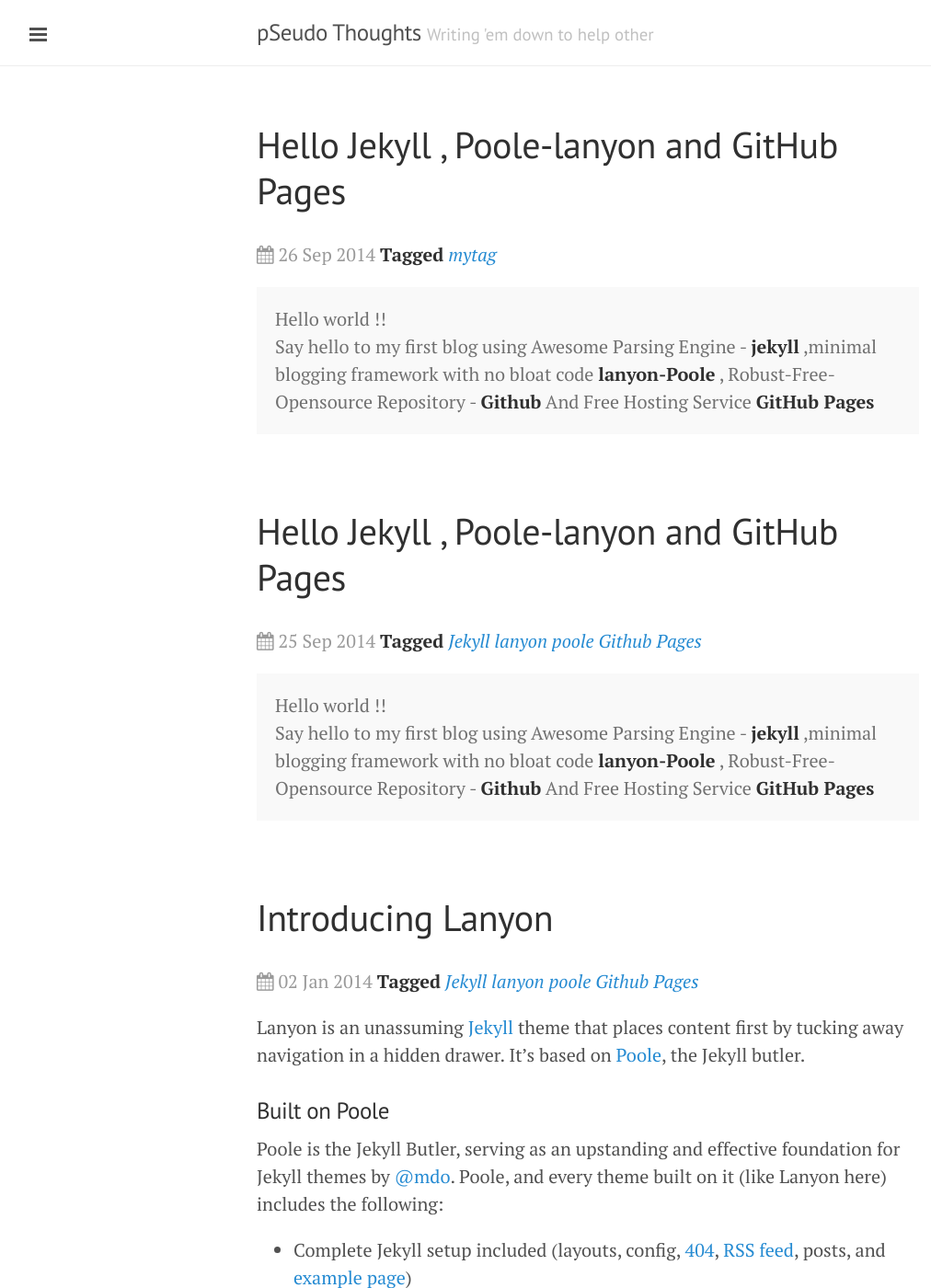
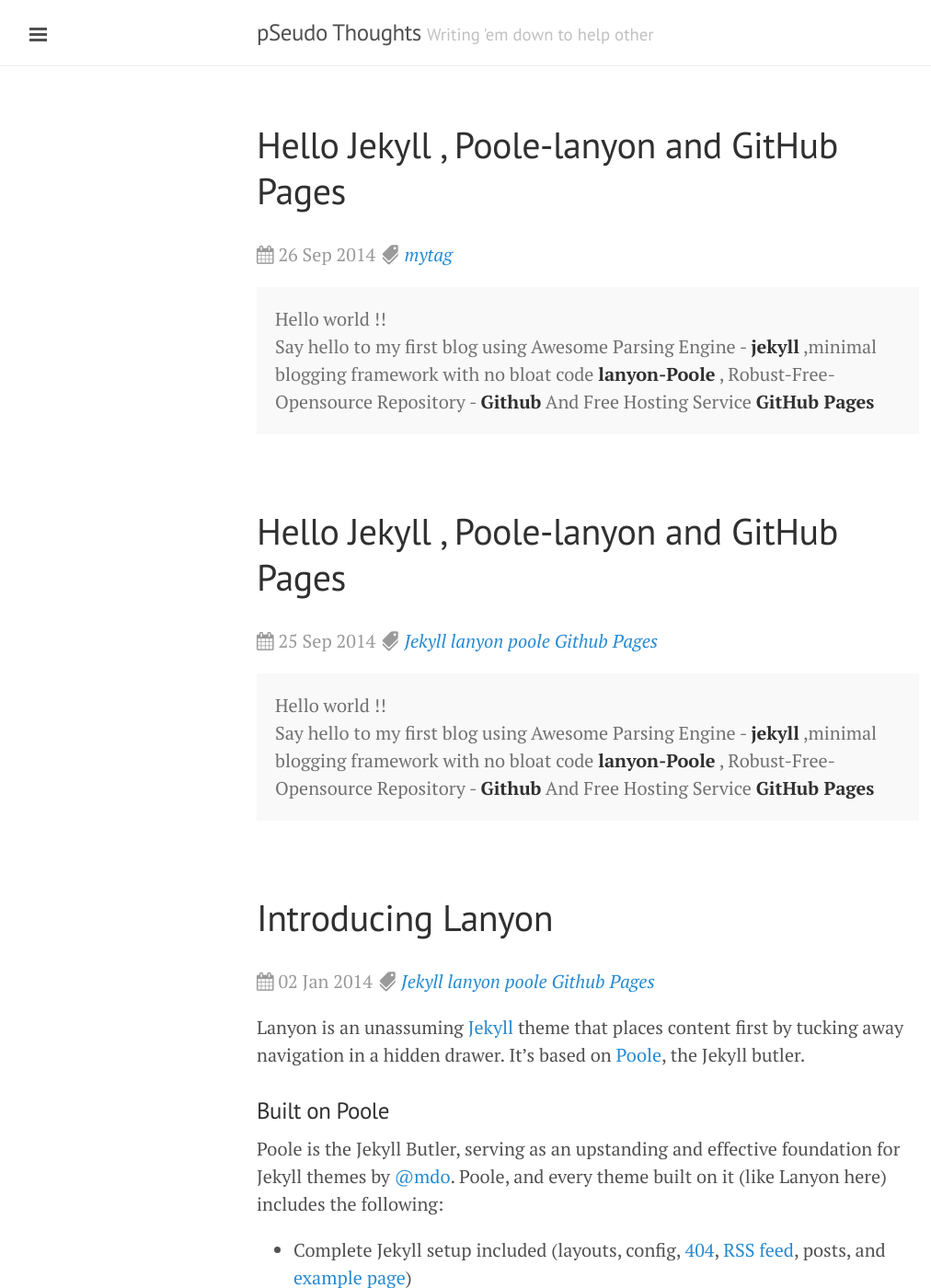
Before and after one commit to DharmeshPandav/dharmeshpandav.github.io, a Jekyll site: the page built from index.html, in a window 1280 px wide and 1400 px high. Shown: the whole window at 92% size, without its empty margins (1-1013 px from the left). Built offline with Jekyll 4.4.1, drawn with Linux system fonts in a browser that asks for light colours; nearby versions of some CDN libraries; Markdown is read by kramdown in place of the engine named in the settings; the list of posts is cut into pages by our own code.

Commit message:
changed config

```diff
--- a/index.html
+++ b/index.html
@@ -16,7 +16,7 @@ title: Home
         <span>
             <i class="fa fa-calendar"></i>
         {{ post.date | date_to_string }}
-            <strong>Tagged</strong>
+             <i class="fa fa-tags fa-rotate-90"></i>
 			{% for tag in post.tags %}
 				<em> <a href="{{ site.url }}/tags/{{tag}}">{{ tag }}</a> </em>
 			{% endfor %}
```
